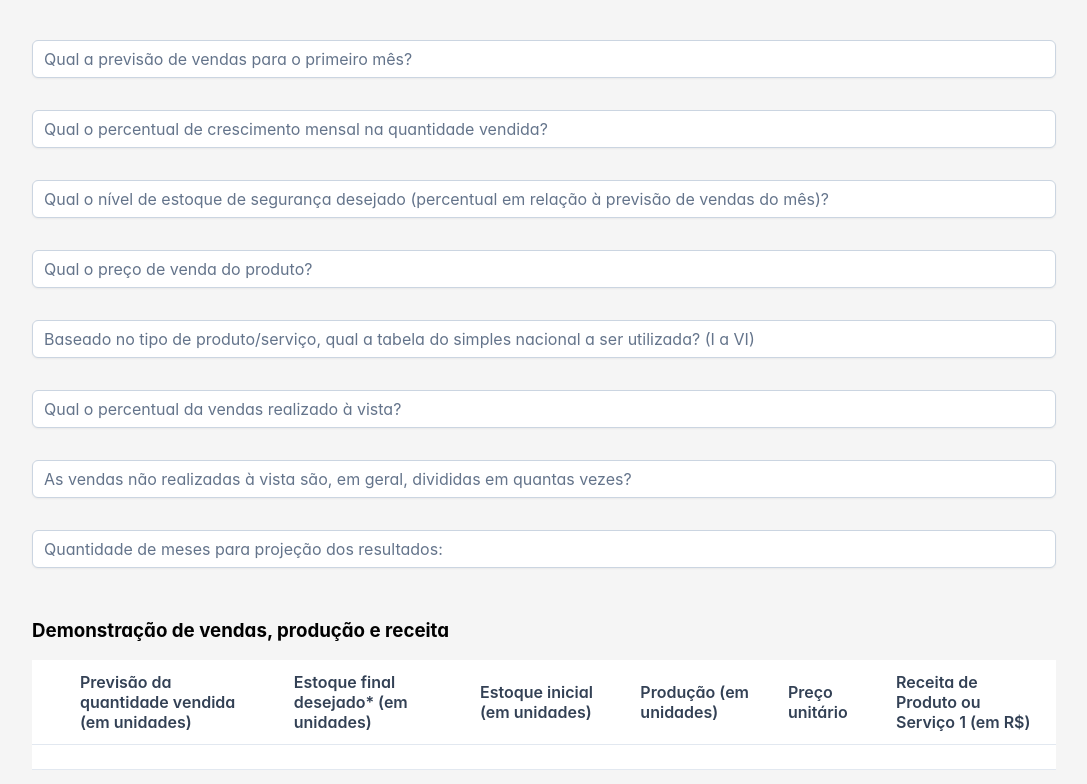
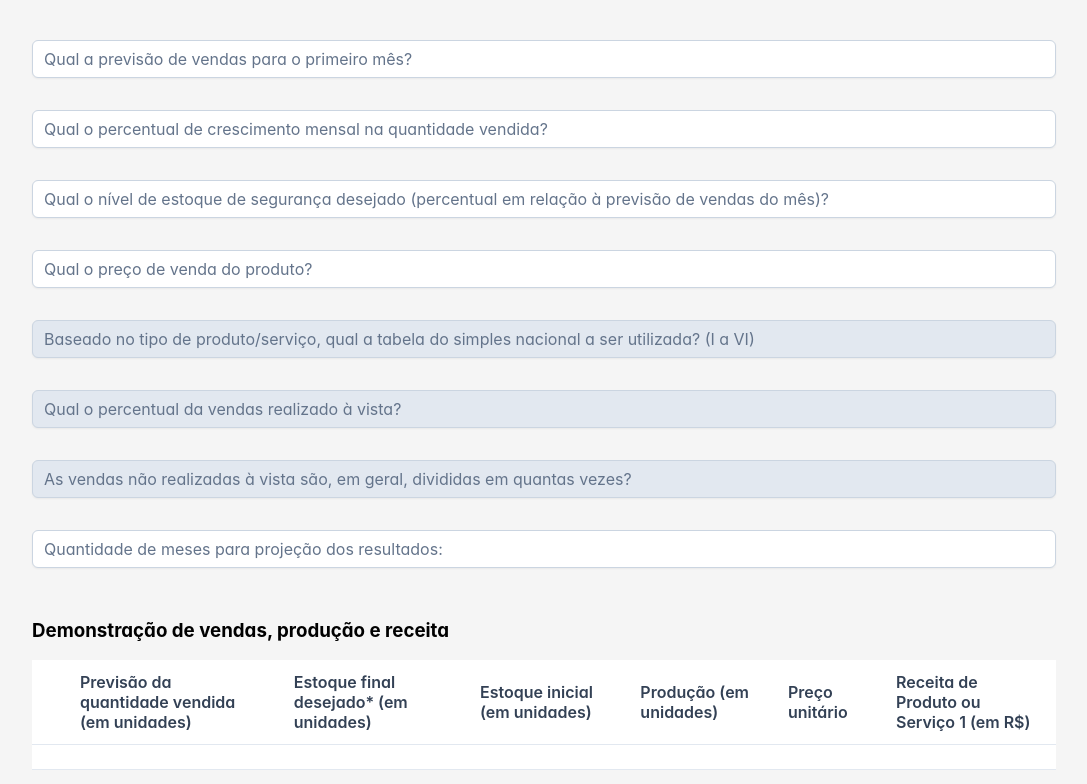
Before and after one commit to rodrigoacs/planejamento-financeiro, a Vue app: page / in a window 1280 px wide. Shown: the top 784 px of the page, without its empty margins (96-1183 px from the left). Built offline with nearby package versions, Linux system fonts and the light colour scheme.

Commit message:
chore: disabling some questions

```diff
--- a/src/components/Question.vue
+++ b/src/components/Question.vue
@@ -3,6 +3,7 @@
     <InputText
       :id="id"
       v-model="model"
+      :disabled="isDisabled"
     />
     <label :for="id">
       {{ label }}
@@ -17,7 +18,6 @@ import FloatLabel from 'primevue/floatlabel'
 
 const model = defineModel()
 
-
 const props = defineProps({
   id: {
     type: String,
@@ -28,6 +28,13 @@ const props = defineProps({
     required: true
   }
 })
+
+// desabling
+
+const disabledIds = ['q5', 'q6', 'q7']
+
+const isDisabled = ref(disabledIds.includes(props.id))
+
 </script>
 
 <style scoped>
```
